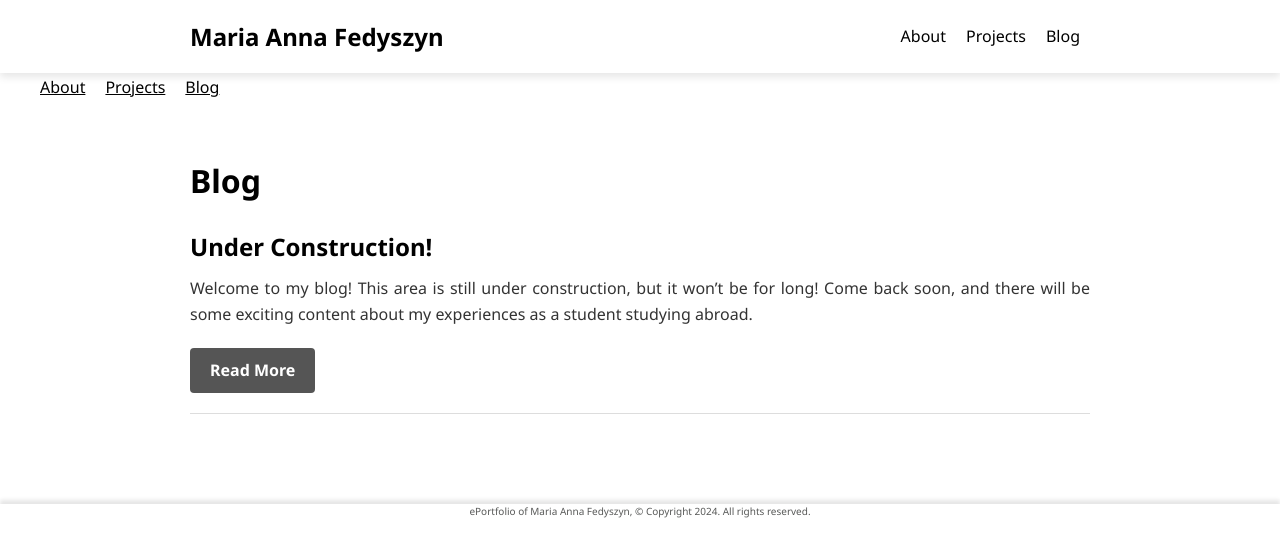
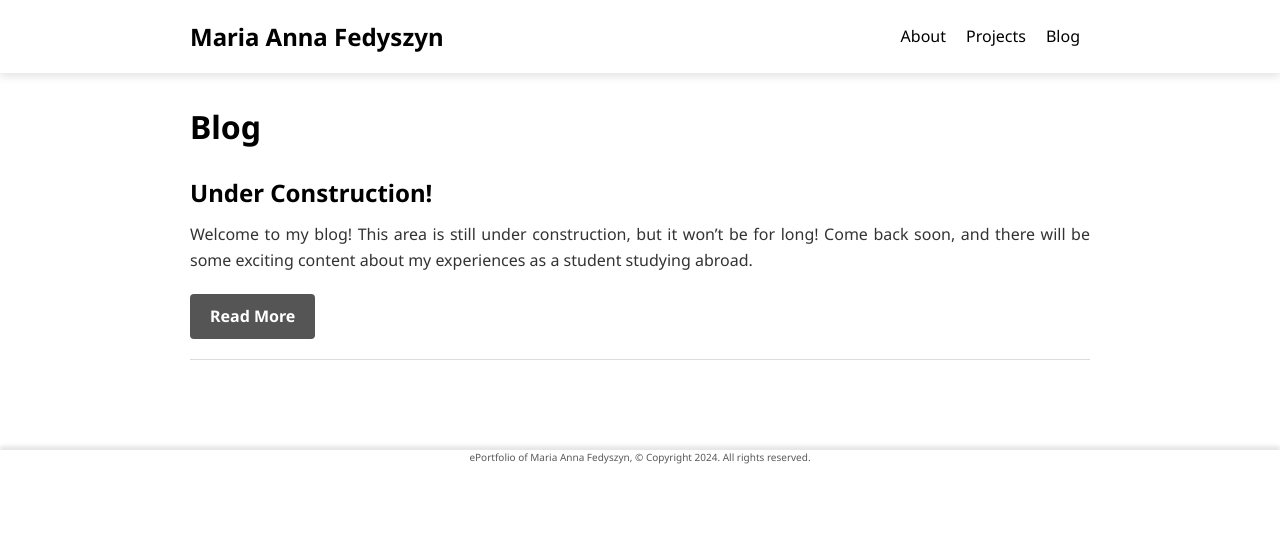
Before and after one commit to maria-anna-gis/maria-anna-gis.github.io, a Jekyll site: the page built from blog.md, in a window 1280 px wide. Shown: the top 557 px of the page. Built offline with Jekyll 4.4.1, drawn with Linux system fonts in a browser that asks for light colours.

Commit message:
Update default.html

```diff
--- a/_layouts/default.html
+++ b/_layouts/default.html
@@ -25,14 +25,6 @@
         </div>
     </header>
 
-<div class="navbar">
-    <button class="hamburger" onclick="toggleMenu()">☰</button>
-    <ul id="nav-menu" class="nav-links">
-        <li><a href="https://maria-anna-gis.github.io">About</a></li>
-        <li><a href="{{ site.baseurl }}/projects">Projects</a></li>
-        <li><a href="{{ site.baseurl }}/blog">Blog</a></li>
-    </ul>
-</div>
 
 <link rel="stylesheet" href="{{ "/assets/main.css" | relative_url }}">
 <script src="{{ '/assets/js/script.js' | relative_url }}"></script>
```
